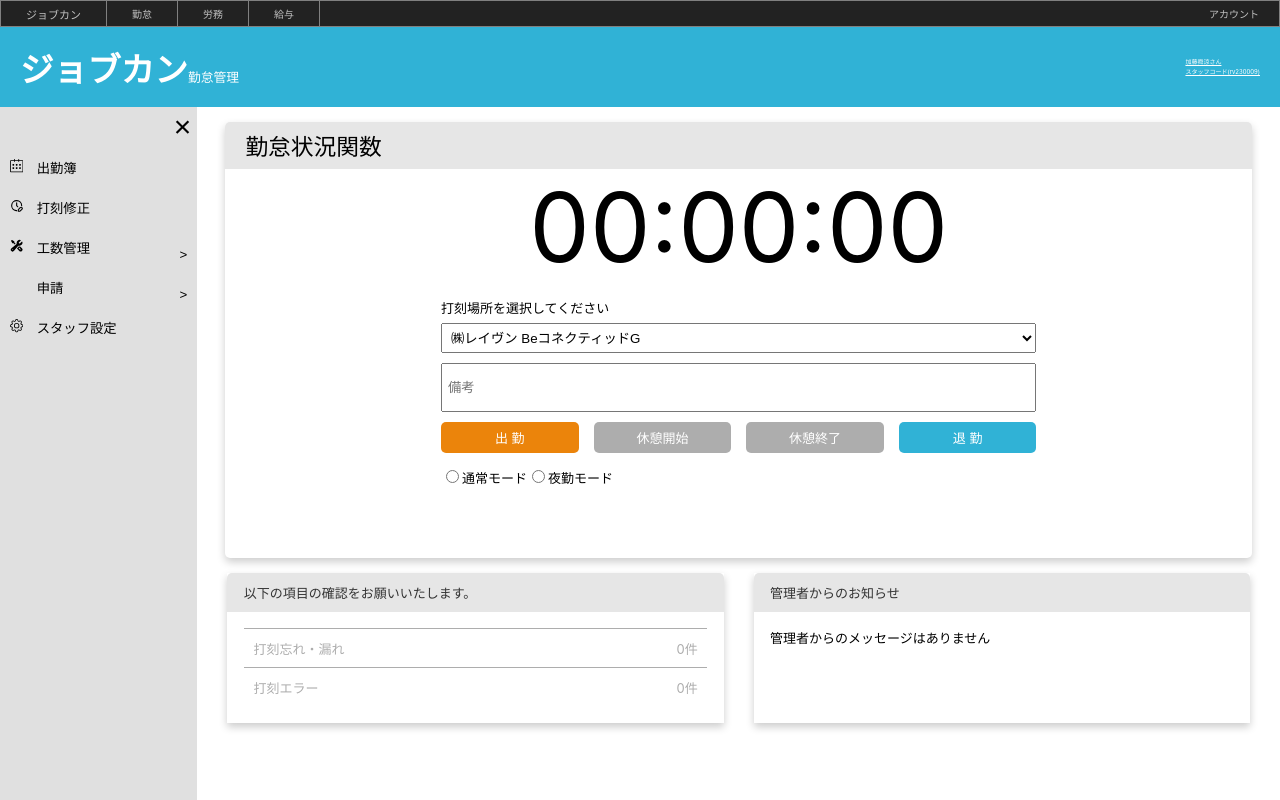
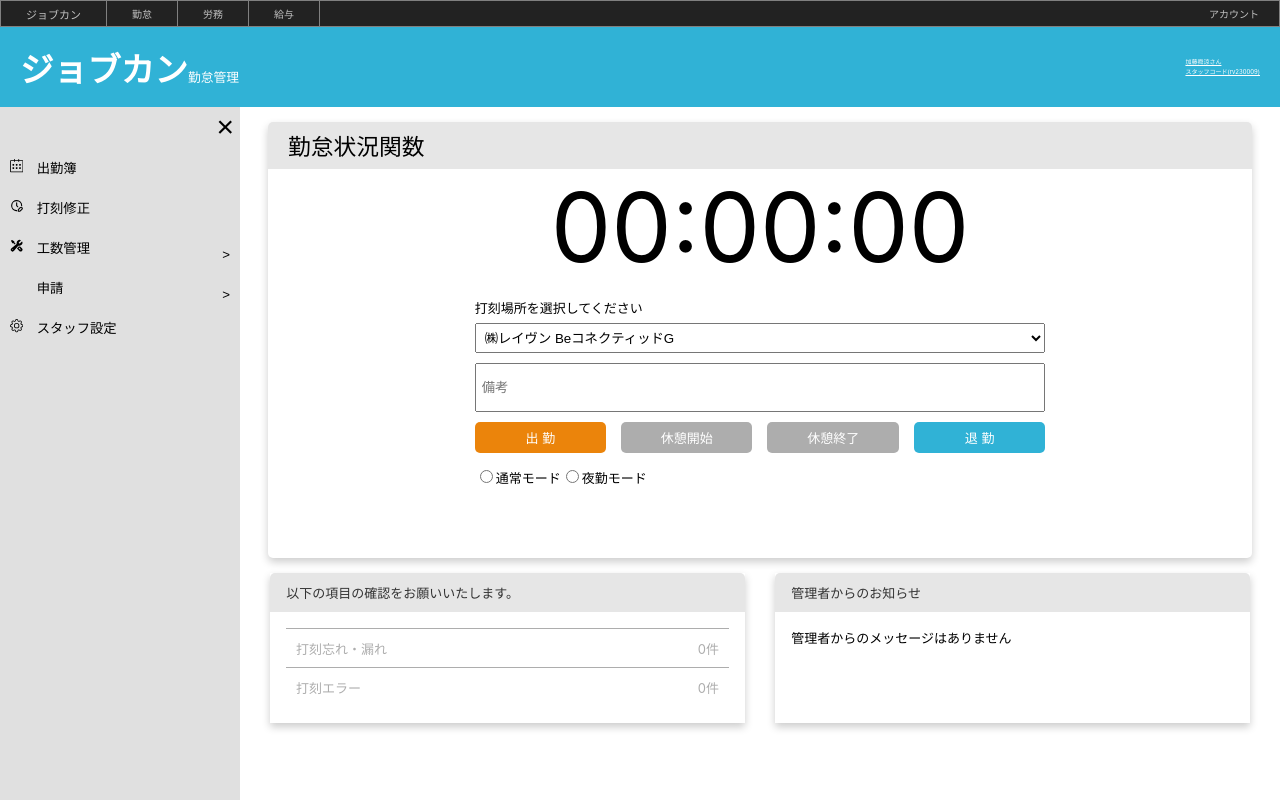
Before and after one commit to ShunKato1109/JOBKANTEST, a React (Create React App) app: page / in a window 1280 px wide. Shown: the top 800 px of the page. Built offline with nearby package versions, Linux system fonts and the light colour scheme; some icons are missing.

Commit message:
1画面サイドバー開閉(231019)

```diff
--- a/package.json
+++ b/package.json
@@ -9,6 +9,7 @@
     "react": "^18.2.0",
     "react-dom": "^18.2.0",
     "react-icons": "^4.11.0",
+    "react-router": "^6.17.0",
     "react-router-dom": "^6.17.0",
     "react-scripts": "^5.0.1",
     "styled-components": "^6.0.8",
--- a/src/Compornents/SideBar/SideBar.jsx
+++ b/src/Compornents/SideBar/SideBar.jsx
@@ -10,7 +10,8 @@
 
 //Style Sidebar
 export const SsidebarAside = styled.aside`
-  width:${props =>(props.isOpen ? '240px': '0px')};
+  // width:${props =>(props.isOpen ? '240px': '0px')};
+  width:240px;
   height:100vh;
   text-align:right;
   background-color:#e0e0e0;
@@ -58,26 +59,33 @@
 `;
 
 //関数CancelButton
-export const CancelButton = ()=>{
+export const CancelButton = ({isOpen,toggleSidebar,label})=>{
 
-  const [isOpen,setIsOpen] = useState(true);
+  return (
+  <ScancelButton onClick={toggleSidebar}>{label}</ScancelButton>
+  )
+};
+
+// Compornent Sidebar
+export const SideBar = (props)=>{
+  const [isOpen, setIsOpen] = useState(true);
 
   const toggleSidebar =()=>{
     setIsOpen(!isOpen);
   };
 
-  return (
-  <ScancelButton onClick={toggleSidebar}>×</ScancelButton>
+  return(
+    <div>
+      {isOpen ? <WideSideBar isOpen={isOpen} toggleSidebar={toggleSidebar}/> : <CloseSideBar isOpen={isOpen} toggleSidebar={toggleSidebar}/>}
+    </div>
   )
 };
 
-// SidebarCompornent
-export const SideBar = ()=>{
-  const [isOpen, setIsOpen] = useState(true);
-
+// Component WideSideBar
+export const WideSideBar = ({isOpen,toggleSidebar,label})=>{
   return(
     <SsidebarAside isOpen={isOpen}>
-      <CancelButton />
+    <CancelButton isOpen={isOpen} toggleSidebar={toggleSidebar} label="×"/>
     <NavigateButton icon=<SlCalender /> label="出勤簿"/>
     <SideBarButton icon=<TbClockEdit /> label="打刻修正"/>
     <SidebarDropDown icon=<HiWrenchScrewdriver />  label="工数管理" list1="工数管理" list2="工数かんたん入力設定" />
@@ -86,3 +94,20 @@
   </SsidebarAside>
   )
 };
+
+// Style CloseSideBar
+export const ScloseSideBar = styled.aside`
+  width:48.19px;
+  height:100vh;
+  text-align:center;
+  background-color:#e0e0e0;
+`;
+
+// Component CloseSideBar
+export const CloseSideBar = ({isOpen,toggleSidebar, label})=>{
+  return(
+    <ScloseSideBar>
+      <CancelButton isOpen={isOpen} toggleSidebar={toggleSidebar} label="三"/>
+    </ScloseSideBar>
+  )
+};
```
Also changed, not shown: 1 other file (tests, documents, lock files or other folders). Lines whose indentation alone changed are shown as unchanged.
